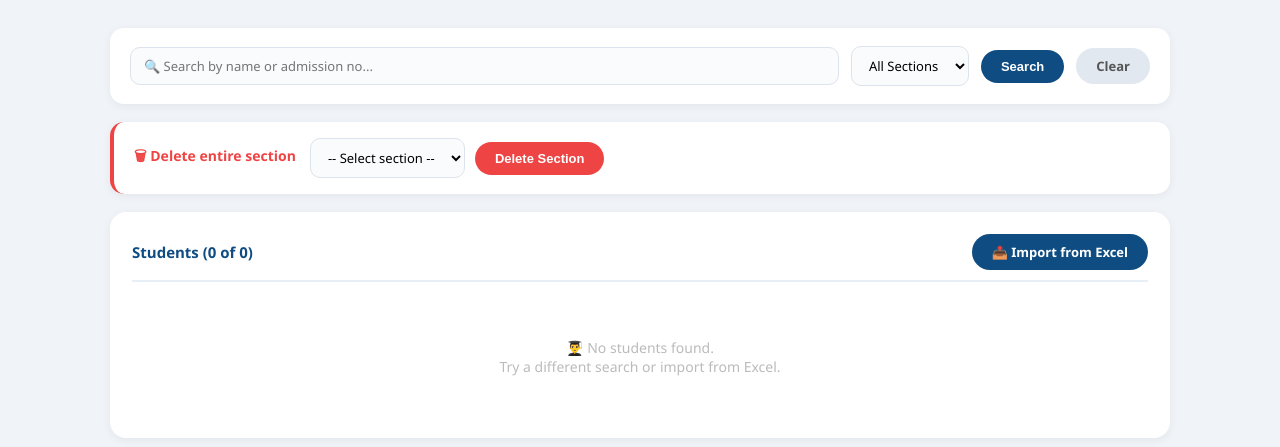
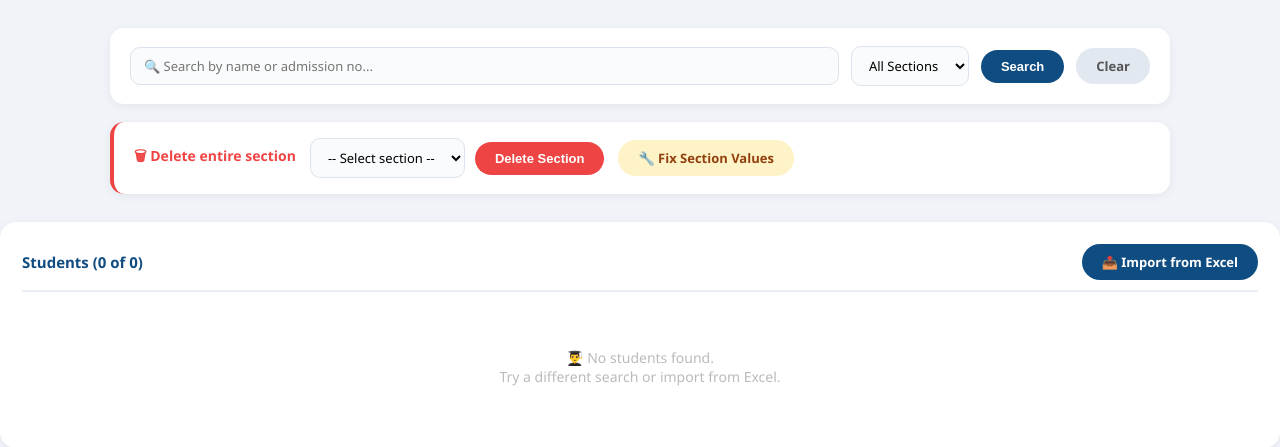
Before and after one commit to kratikaagarwal-cell/mps-computer-lms, a Flask app: page /students in a window 1280 px wide. Shown: the part 63-510 px from the top of the page. Run offline with Flask 3, Linux system fonts and the light colour scheme; the visitor is signed in with stand-in values (Sample User, id 1); parts of the project's set-up code (start-up, migrations or seed data) failed here and were passed over.

Commit message:
Add fix button for student section values
Add a button to fix missing class prefixes in student sections.

```diff
--- a/templates/students.html
+++ b/templates/students.html
@@ -76,6 +76,11 @@ tbody tr:hover td { background: #f7fffe; }
       </select>
       <button type="submit" class="btn btn-red">Delete Section</button>
     </form>
+    <a href="/fix_student_sections" class="btn" style="background:#fef3c7;color:#92400e;font-weight:600;"
+       onclick="return confirm('This will rewrite any student Section value that is missing the class prefix (e.g. \'A\' → \'6A\'). Continue?')">
+       🔧 Fix Section Values
+    </a>
+  </div>
   </div>
 
   <div class="card">
```
